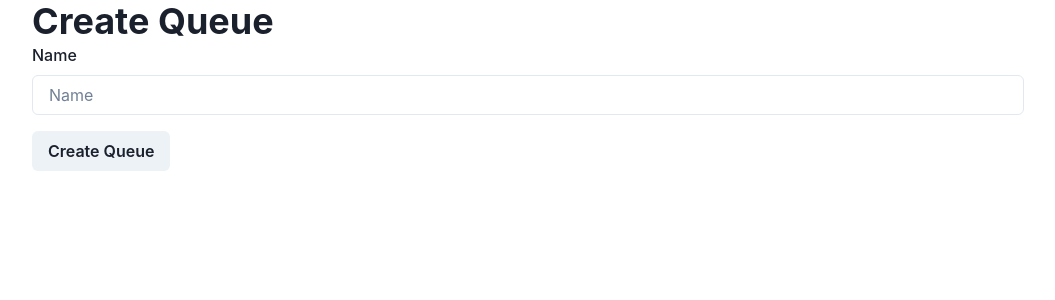
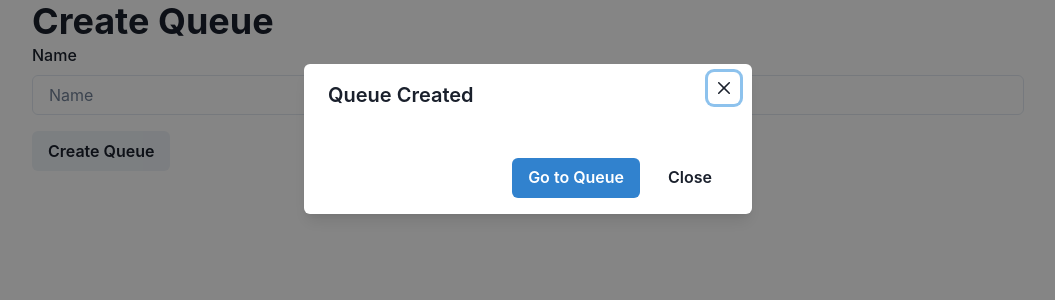
Before and after one commit to jonathanmtran/vnk, a Next.js app: page /queue/create in a window 1280 px wide. Shown: the top 300 px of the page, without its empty margins (112-1167 px from the left). Built offline with nearby package versions, Linux system fonts and the light colour scheme.

Commit message:
fix: implemented modal upon queue creation

```diff
--- a/components/QueueCreateForm.tsx
+++ b/components/QueueCreateForm.tsx
@@ -24,15 +24,17 @@ export default function QueueCreateForm(props: any) {
       body: JSON.stringify(payload),
     };
 
-    await fetch(endpoint, options).then((response) => {
+    await fetch(endpoint, options).then(async (response) => {
       if (response.ok) {
         setQueueName("");
+
+        const jsonResponse = await response.json();
 
         setTimeout(() => {
           setIsSubmiting(false);
         }, 1 * 1000);
 
-        props.onCreateSuccess();
+        props.onCreateSuccess({ id: jsonResponse.id });
       }
     });
   };
--- a/pages/queue/create.tsx
+++ b/pages/queue/create.tsx
@@ -1,11 +1,33 @@
-import { Container, Heading, useToast } from "@chakra-ui/react";
+import {
+  Button,
+  Container,
+  Heading,
+  Link,
+  Modal,
+  ModalBody,
+  ModalCloseButton,
+  ModalContent,
+  ModalFooter,
+  ModalHeader,
+  ModalOverlay,
+  useToast,
+} from "@chakra-ui/react";
 import Head from "next/head";
+import { useState } from "react";
 import QueueCreateForm from "../../components/QueueCreateForm";
+
+interface handleCreateSuccessParams {
+  id: string;
+}
 
 export default function QueueCreate() {
   const toast = useToast();
+  const [queueId, setQueueId] = useState("");
+  const [isModalOpen, setModalOpen] = useState(true);
 
-  function handleCreateSuccess() {
+  function handleCreateSuccess(callback: handleCreateSuccessParams) {
+    setQueueId(callback.id);
+
     toast({
       title: "Success",
       description: "The queue has been created.",
@@ -13,6 +35,8 @@ export default function QueueCreate() {
       duration: 7 * 1000,
       isClosable: true,
     });
+
+    setModalOpen(true);
   }
 
   return (
@@ -27,6 +51,27 @@ export default function QueueCreate() {
           <QueueCreateForm onCreateSuccess={handleCreateSuccess} />
         </Container>
       </main>
+
+      <Modal isOpen={isModalOpen} onClose={() => setModalOpen(false)}>
+        <ModalOverlay />
+        <ModalContent>
+          <ModalHeader>Queue Created</ModalHeader>
+          <ModalCloseButton />
+          <ModalBody></ModalBody>
+
+          <ModalFooter>
+            <Link href={`/queue/${queueId}`}>
+              <Button colorScheme="blue" mr={3}>
+                Go to Queue
+              </Button>
+            </Link>
+
+            <Button variant="ghost" onClick={() => setModalOpen(false)}>
+              Close
+            </Button>
+          </ModalFooter>
+        </ModalContent>
+      </Modal>
     </>
   );
 }
```
